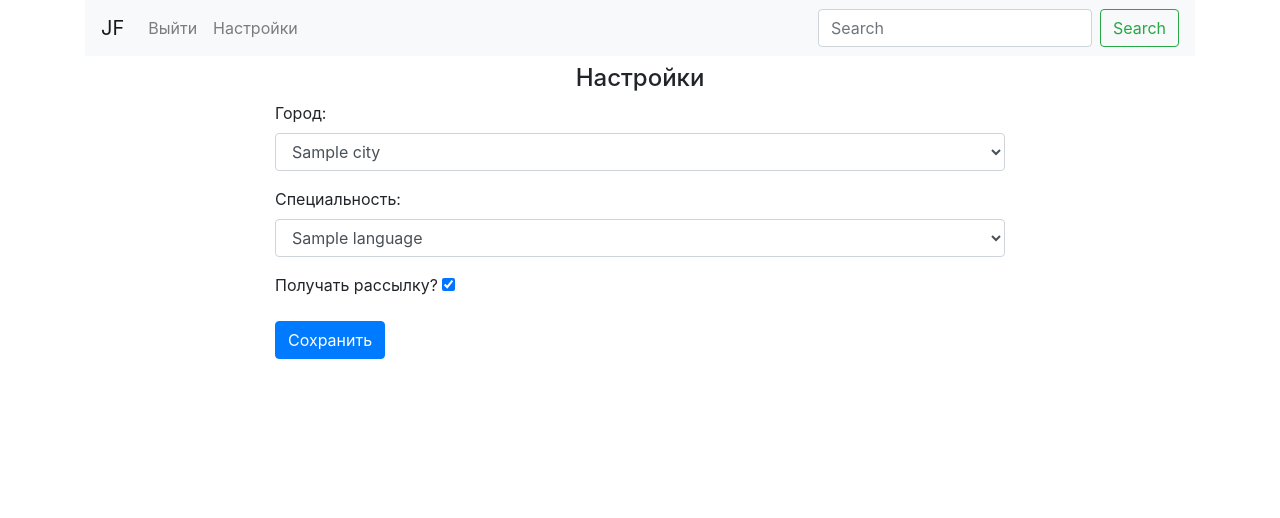
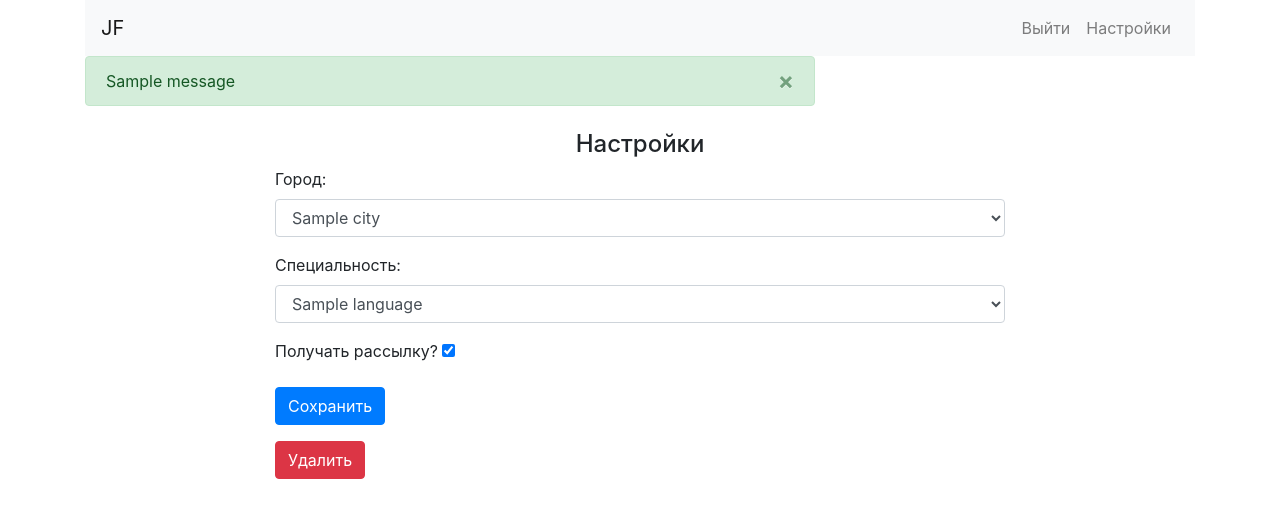
Before and after one commit to serjkas/udemy_django_scraping_study, a Django app: page /accounts/update/ in a window 1280 px wide. Shown: the top 518 px of the page. Run offline with Django 3.2, Linux system fonts and the light colour scheme; a user stored in the database is signed in; tables that the repository leaves empty hold one stand-in row (values such as "Sample post"); one stand-in notice (Sample message) is shown.

Commit message:
add info message

```diff
--- a/accounts/templates/accounts/login.html
+++ b/accounts/templates/accounts/login.html
@@ -15,6 +15,10 @@
           </div>
           <button type="submit" class="btn btn-primary">Войти</button>
         </form>
+        <form method="POST" action="{% url 'accounts:register' %}">
+            {% csrf_token %}
+          <button type="submit" class="btn btn-dark my-3">Зарегистрироваться</button>
+        </form>
     </div>
 </div>
 
--- a/accounts/templates/accounts/update.html
+++ b/accounts/templates/accounts/update.html
@@ -15,6 +15,11 @@
           </div>
           <button type="submit" class="btn btn-primary">Сохранить</button>
         </form>
+
+        <form method="POST" action="{% url 'accounts:delete' %}">
+            {% csrf_token %}
+          <button type="submit" class="btn btn-danger my-3">Удалить</button>
+        </form>
     </div>
 </div>
 
--- a/accounts/urls.py
+++ b/accounts/urls.py
@@ -1,9 +1,10 @@
 from django.urls import path
-from accounts.views import login_view, logout_view, register_view, update_view
+from accounts.views import (login_view, logout_view, register_view, update_view, delete_view)
 
 urlpatterns = [
     path('login/', login_view, name='login'),
     path('logout/', logout_view, name='logout'),
     path('register/', register_view, name='register'),
     path('update/', update_view, name='update'),
+    path('delete/', delete_view, name='delete'),
 ]
--- a/accounts/views.py
+++ b/accounts/views.py
@@ -1,7 +1,9 @@
 from django.shortcuts import render, redirect
-from django.contrib.auth import authenticate, login, logout
+from django.contrib.auth import authenticate, login, logout, get_user_model
+from django.contrib import messages
+from accounts.forms import UserLoginForm, UserRegistrationForm, UserUpdateForm
 
-from accounts.forms import UserLoginForm, UserRegistrationForm, UserUpdateForm
+User = get_user_model()
 
 
 def login_view(request):
@@ -29,6 +31,7 @@ def register_view(request):
         new_user = form.save(commit=False)
         new_user.set_password(form.cleaned_data['password'])
         new_user.save()
+        messages.success(request, 'Пользователь добавлен на сайт')
         return render(request, 'accounts/register_done.html',
                       {'new_user': new_user})
     return render(request, 'accounts/register.html', {'form': form})
@@ -39,10 +42,28 @@ def update_view(request):
         user = request.user
         if request.method == 'POST':
             form = UserUpdateForm(request.POST)
-        else:
-            form = UserUpdateForm(
-                initial={'city': user.city, 'language': user.language,
-                         'send_email': user.send_email})
-            return render(request, 'accounts/update.html', {'form': form})
+            if form.is_valid():
+                data = form.cleaned_data
+                user.city = data['city']
+                user.language = data['language']
+                user.send_email = data['send_email']
+                user.save()
+                messages.success(request, 'Пользователь изменен.')
+                return redirect('accounts:update')
+
+        form = UserUpdateForm(
+            initial={'city': user.city, 'language': user.language,
+                     'send_email': user.send_email})
+        return render(request, 'accounts/update.html', {'form': form})
     else:
         return redirect('accounts:login')
+
+
+def delete_view(request):
+    if request.user.is_authenticated:
+        user = request.user
+        if request.method == 'POST':
+            qs = User.objects.get(pk=user.pk)
+            qs.delete()
+            messages.error(request, 'Пользователь удален.')
+    return redirect('home')
--- a/templates/base.html
+++ b/templates/base.html
@@ -20,7 +20,7 @@
       </button>
 
       <div class="collapse navbar-collapse" id="navbarSupportedContent">
-        <ul class="navbar-nav mr-auto">
+        <ul class="navbar-nav ml-auto">
 
 
           {% if not user.is_authenticated %}
@@ -42,12 +42,38 @@
 
 
         </ul>
-        <form class="form-inline my-2 my-lg-0">
-          <input class="form-control mr-sm-2" type="search" placeholder="Search" aria-label="Search">
-          <button class="btn btn-outline-success my-2 my-sm-0" type="submit">Search</button>
-        </form>
+
       </div>
     </nav>
+  </div>
+  <div class="container">
+      <div class="row">
+          <div class="col-8">
+             {% if messages %}
+
+              {% for message in messages %}
+              {% if message.level == DEFAULT_MESSAGE_LEVELS.ERROR %}
+                    <div class="alert alert-danger alert-dismissible fade show" role="alert">
+                       {{ message }}
+                      <button type="button" class="close" data-dismiss="alert" aria-label="Close">
+                        <span aria-hidden="true">&times;</span>
+                      </button>
+                    </div>
+              {% else %}
+                <div class="alert alert-success alert-dismissible fade show" role="alert">
+                       {{ message }}
+                      <button type="button" class="close" data-dismiss="alert" aria-label="Close">
+                        <span aria-hidden="true">&times;</span>
+                      </button>
+                    </div>
+               {% endif %}
+
+
+              {% endfor %}
+
+          {% endif %}
+          </div>
+      </div>
   </div>
   <div class="container">
   {% block content %}
```
